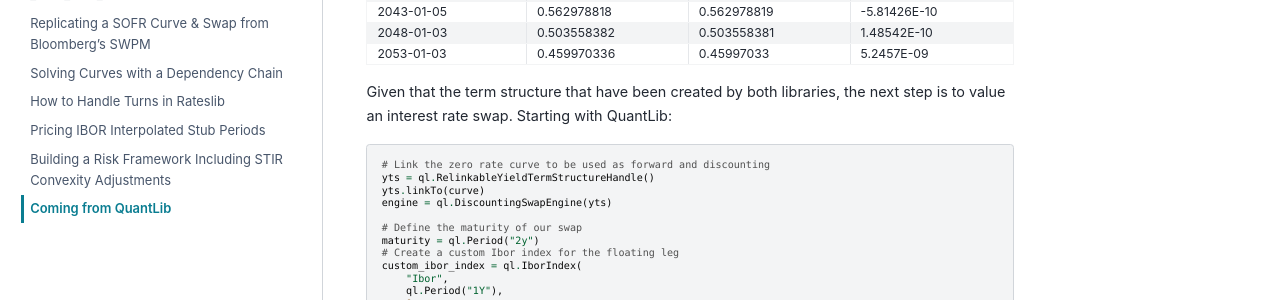
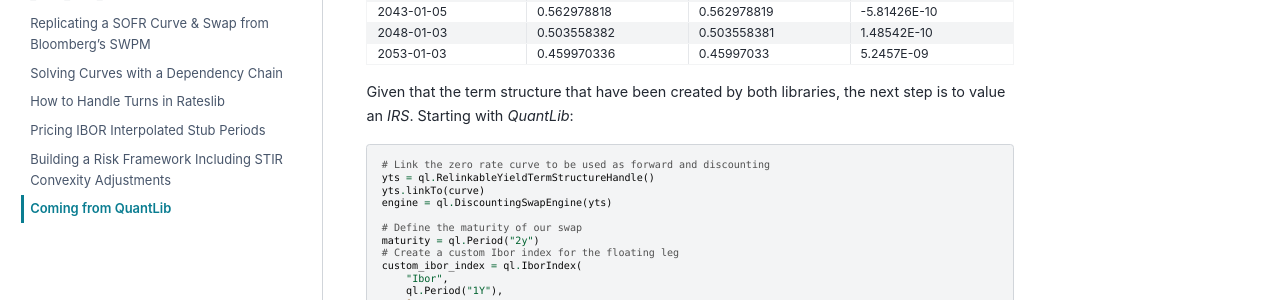
Before and after one commit to attack68/rateslib, a Sphinx documentation site: the page built from docs/source/z_quantlib.rst, in a window 1280 px wide and 900 px high, scrolled down 1789 px. Shown: the part 177-477 px from the top of the window. Built offline with Sphinx 7.4.7 and the PyData theme 0.15.4, drawn with Linux system fonts in a browser that asks for light colours; comment, search, counter and statistics services are not loaded.

Commit message:
Update docs/source/z_quantlib.rst
Co-authored-by: JHM Darbyshire <24256554+attack68@users.noreply.github.com>

```diff
--- a/docs/source/z_quantlib.rst
+++ b/docs/source/z_quantlib.rst
@@ -155,7 +155,7 @@ Finally the result beween the two libraries is summarized in the table below:
   ============= ============= ============= ==============
 
 
-Given that the term structure that have been created by both libraries, the next step is to value an interest rate swap. Starting with QuantLib:
+Given that the term structure that have been created by both libraries, the next step is to value an *IRS*. Starting with *QuantLib*:
 
 .. code-block:: python
 
```
